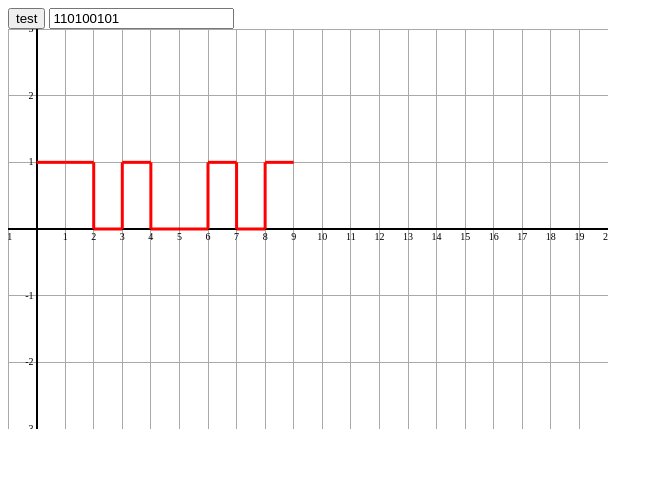
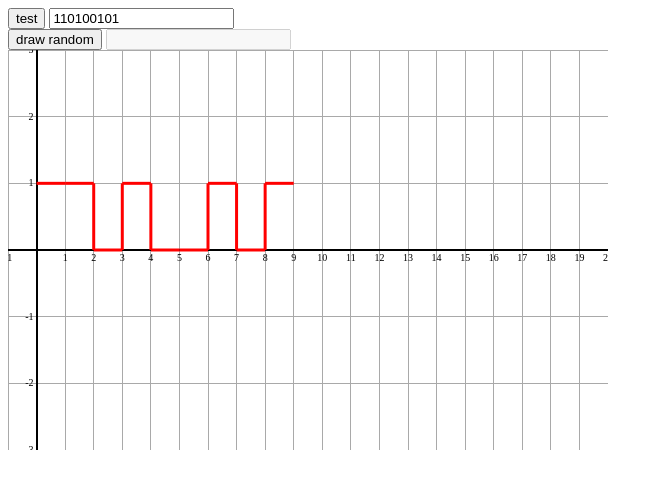
Before and after one commit to asano-lab/oasobi, a website: page test01.html in a window 1280 px wide. Shown: the whole page, without its empty margins (0-663 px from the left). Drawn offline with Linux system fonts and the light colour scheme.

Commit message:
入力できないフィールドを作成

```diff
--- a/test01.html
+++ b/test01.html
@@ -8,7 +8,9 @@
     <script src="./svg_test.js"></script>
 <body>
     <input id="Button1" type="button" value="test" />
-    <input id="num1" type="text" value="110100101" />
+    <input id="num1" type="text" value="110100101" /><br/>
+    <input id="Button2" type="button" value="draw random" />
+    <input id="num2" type="text" disabled="true" />
     <div id="output"></div>
     <svg id="Graph1" width="600" height="400" script="Macro.main()" /></svg>
 </head>
```
